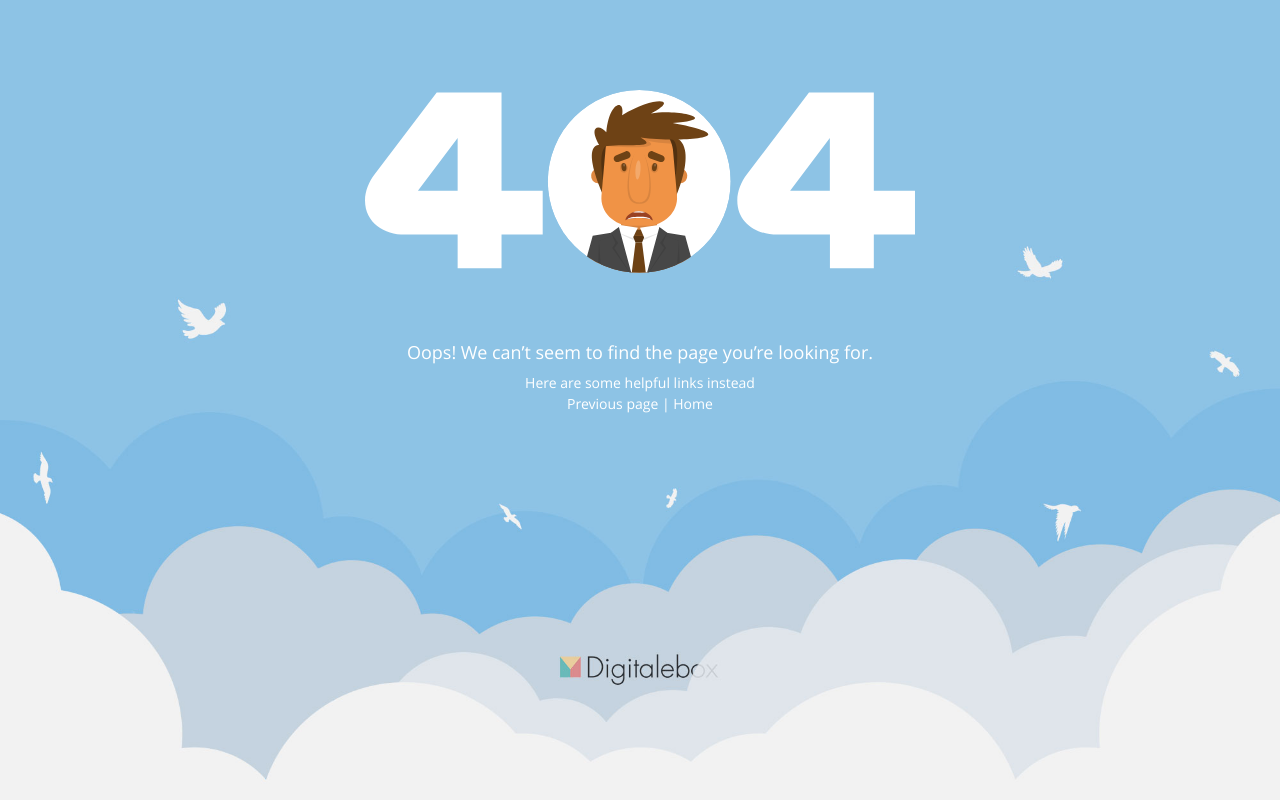
After one commit to amrgunaweera/Digitalebox, a PHP site: page /404-error.php in a window 1280 px wide. The commit adds this page. Run offline with PHP 8.4, Linux system fonts and the light colour scheme.

Commit message:
- 404 error page

```diff
--- /dev/null
+++ b/404-error.php
@@ -0,0 +1,64 @@
+<!doctype html>
+<!--[if lt IE 7]>      <html class="no-js lt-ie9 lt-ie8 lt-ie7" lang=""> <![endif]-->
+<!--[if IE 7]>         <html class="no-js lt-ie9 lt-ie8" lang=""> <![endif]-->
+<!--[if IE 8]>         <html class="no-js lt-ie9" lang=""> <![endif]-->
+<!--[if gt IE 8]><!--> <html class="no-js" lang=""> <!--<![endif]-->
+<head>
+    <meta charset="utf-8">
+    <meta http-equiv="X-UA-Compatible" content="IE=edge,chrome=1">
+    <title></title>
+    <meta name="description" content="">
+    <meta name="viewport" content="width=device-width, initial-scale=1">
+
+    <meta name="msapplication-TileColor" content="#ffffff">
+    <meta name="msapplication-TileImage" content="ms-icon-144x144.png">
+    <meta name="theme-color" content="#ffffff">
+    <link rel="apple-touch-icon" href="apple-icon-114x114.png">
+    <link rel="icon" type="image/png" href="favicon-96x96.png">
+    <link rel="manifest" href="manifest.json">
+    <link rel="icon" href="favicon.ico" type="image/x-icon">
+
+
+    <link rel="stylesheet" href="css/bootstrap.min.css">
+    <link rel="stylesheet" href="css/bootstrap-grid.min.css">
+    <link rel="stylesheet" href="css/bootstrap-reboot.min.css">
+
+    <link rel="stylesheet" href="css/bootstrap-toggle.min.css">
+
+    <link rel="stylesheet" href="css/main.css">
+
+</head>
+
+<body class="error-page">
+<!--[if lt IE 8]>
+<p class="browserupgrade">You are using an <strong>outdated</strong> browser. Please <a href="http://browsehappy.com/">upgrade your browser</a> to improve your experience.</p>
+<![endif]-->
+
+
+<div class="container">
+    <div class="row">
+
+        <div class="error-404">
+            <img src="img/404-error.svg">
+        </div>
+
+        <div class="text-area">
+            <div class="main-line">Oops! We can’t seem to find the page you’re looking for.</div>
+            <div class="sub-line">Here are some helpful links instead</div>
+
+            <div>
+                <a href="">Previous page</a>   |   <a href="">Home</a>
+            </div>
+        </div>
+
+    </div>
+</div>
+
+<script src="js/vendor/jquery-3.3.1.min.js"></script>
+<script src="js/vendor/bootstrap.bundle.min.js"></script>
+<script type="text/javascript" src="js/moment.min.js"></script>
+
+<script src="js/main.min.js"></script>
+
+</body>
+</html>
--- a/css/main.scss
+++ b/css/main.scss
@@ -399,6 +399,52 @@ input{
 
   .country-list{
     white-space: pre-wrap !important;
+  }
+}
+
+.error-page{
+  background: url("../img/404-bg.jpg") no-repeat center center fixed;
+  background-size: cover;
+
+  text-align: center;
+  min-height: 400px;
+  @media (max-height: 400px){
+    padding-top: 10px;
+  }
+
+  .error-404{
+    width: 100%;
+    text-align: center;
+    margin-top: 5vh;
+
+    @media (max-height: 400px){
+      margin-top: 15px;
+    }
+
+    img{
+      width: 80%;
+      max-width: 550px;
+    }
+  }
+  .text-area{
+    text-align: center;
+    width: 100%;
+    padding: 2% 5%;
+    color: #fff;
+    margin-top: 5vh;
+    font-size: 14px;
+
+    .main-line{
+      font-size: 18px;
+      line-height: 20px;
+    }
+    .sub-line{
+      margin-top: 10px;
+    }
+
+    a{
+      color: #fff;
+    }
   }
 }
 
```
Also changed, not shown: includes/side-bar.php (+7 -1 lines), css/main.css, img/404-bg.jpg (added), img/404-error.svg (added), 1 other file.
